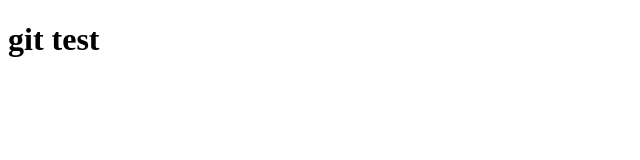
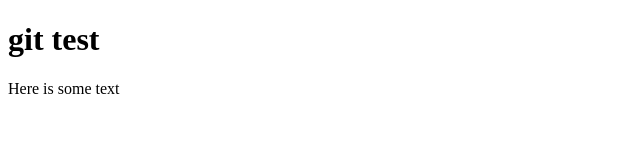
Before and after one commit to tpickle/gitpractice, a plain HTML site: page index.html in a window 1280 px wide. Shown: the whole page, without its empty margins (0-640 px from the left). Drawn offline with Linux system fonts and the light colour scheme.

Commit message:
Update index.html

```diff
--- a/index.html
+++ b/index.html
@@ -8,5 +8,6 @@
 </head>
 <body>
     <h1>git test</h1>
+    <p>Here is some text</p>
 </body>
 </html>
```
